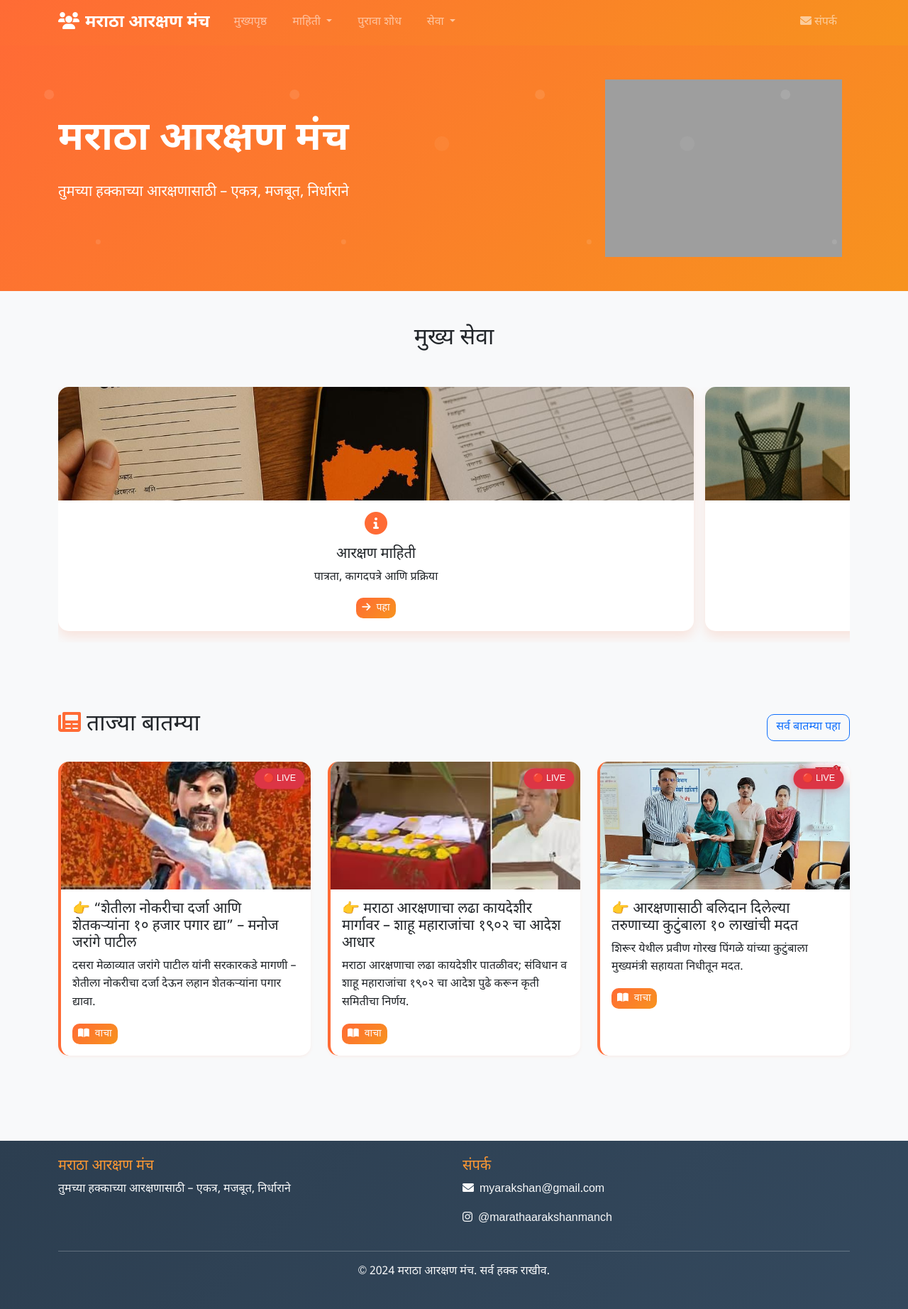
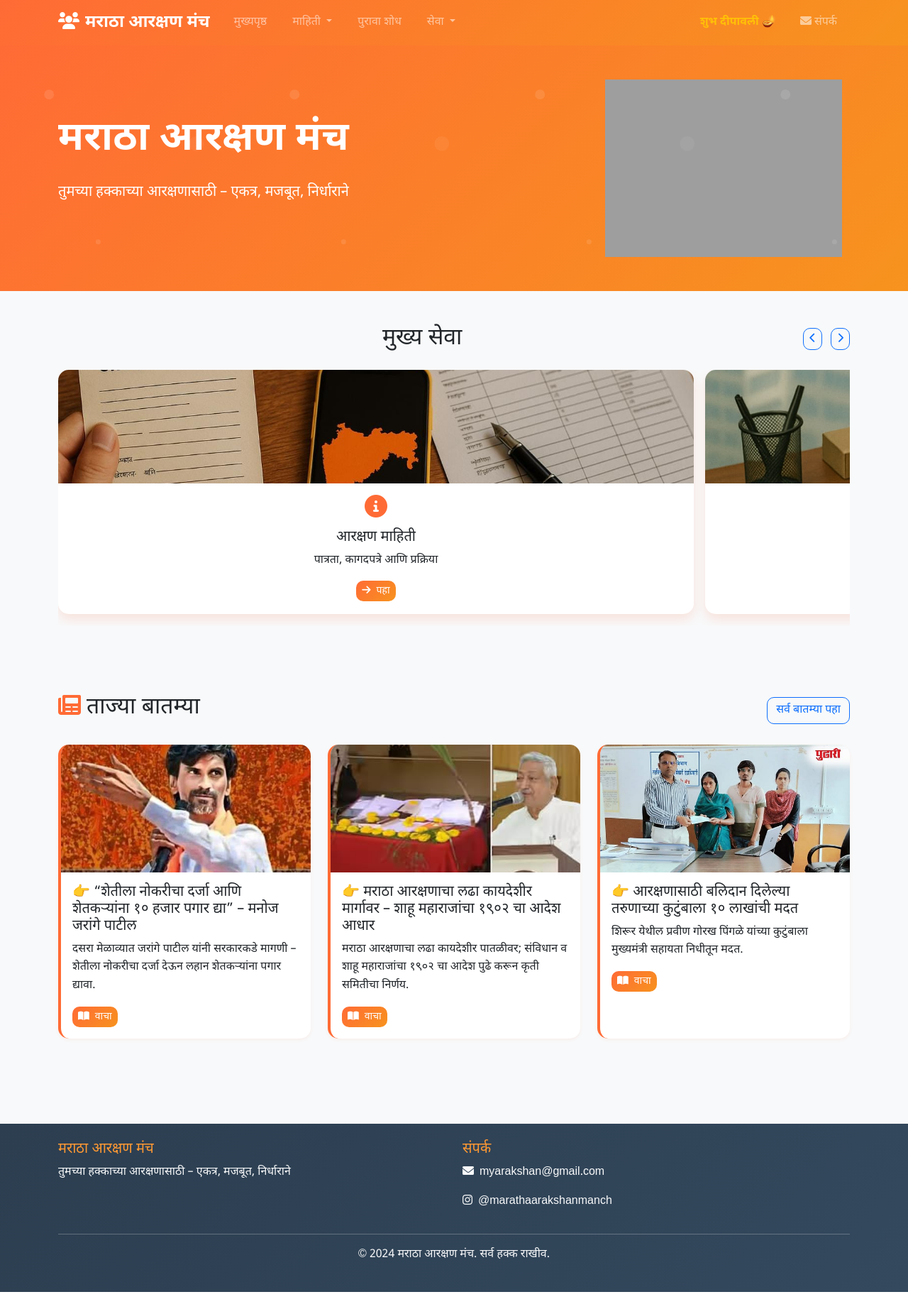
Before and after one commit to shetkarneeraj/myaarakshan, a Django app: page / in a window 1280 px wide. Shown: the whole page at 71% size. After the commit the page ends 1820 px from the top, so only its background shows below. Run offline with Django 4.2, Linux system fonts and the light colour scheme; grey boxes are pictures that could not be loaded.

Commit message:
Update website with Diwali greeting, scroll indicators, and remove WhatsApp card and live badges
- Add शुभ दीपावली 🪔 greeting to navigation bar
- Add scroll indicators for मुख्य सेवा section on homepage
- Remove WhatsApp group channel card from contact page
- Remove LIVE badges from news cards
- Update Vercel configuration for deployment
- Add build script and update requirements.txt

```diff
--- a/MarathaAarakshan-ec03336/requirements.txt
+++ b/MarathaAarakshan-ec03336/requirements.txt
@@ -3,3 +3,5 @@ gunicorn==21.2.0
 django-cors-headers==4.3.1
 whitenoise==6.6.0
 dj-database-url==2.1.0
+psycopg2-binary==2.9.7
+Pillow==10.0.1
--- a/MarathaAarakshan-ec03336/templates/base.html
+++ b/MarathaAarakshan-ec03336/templates/base.html
@@ -61,6 +61,13 @@
                         </ul>
                     </li>
                 </ul>
+
+                <!-- Diwali Greeting -->
+                <div class="navbar-nav me-3">
+                    <span class="navbar-text text-warning fw-bold">
+                        शुभ दीपावली 🪔
+                    </span>
+                </div>
 
                 <!-- User Menu or Login -->
                 <div class="navbar-nav">
--- a/MarathaAarakshan-ec03336/templates/index.html
+++ b/MarathaAarakshan-ec03336/templates/index.html
@@ -24,9 +24,23 @@
 
 <!-- Main Features Cards - Horizontal Scroll -->
 <div class="container py-5">
-    <h2 class="text-center mb-5">मुख्य सेवा</h2>
-    <div class="feature-cards-container">
-        <div class="feature-cards d-flex gap-3 pb-3" style="overflow-x: auto; scroll-behavior: smooth;">
+    <div class="row align-items-center mb-4">
+        <div class="col">
+            <h2 class="text-center mb-0">मुख्य सेवा</h2>
+        </div>
+        <div class="col-auto">
+            <div class="scroll-indicators">
+                <button class="btn btn-outline-primary btn-sm me-2" id="scrollLeft" onclick="scrollCards('left')">
+                    <i class="fas fa-chevron-left"></i>
+                </button>
+                <button class="btn btn-outline-primary btn-sm" id="scrollRight" onclick="scrollCards('right')">
+                    <i class="fas fa-chevron-right"></i>
+                </button>
+            </div>
+        </div>
+    </div>
+    <div class="feature-cards-container position-relative">
+        <div class="feature-cards d-flex gap-3 pb-3" id="featureCards" style="overflow-x: auto; scroll-behavior: smooth;">
 
             <!-- Reservation Information Card -->
             <div class="feature-card flex-shrink-0" style="min-width: 70vw;">
@@ -156,9 +170,6 @@
         <!-- First News Card - Manoj Jarange Patil Demand -->
         <div class="col-lg-4 col-md-6 mb-4">
             <div class="card h-100 shadow-sm news-card position-relative" data-news-id="1">
-                <div class="live-badge">
-                    <span class="badge bg-danger">🔴 LIVE</span>
-                </div>
                 <img src="{% static 'images/news_headline.jpeg' %}"
                      class="card-img-top" alt="Manoj Jarange Patil Demand" style="height: 180px; object-fit: cover;">
                 <div class="card-body">
@@ -175,9 +186,6 @@
         <!-- Second News Card - Shahu Maharaj Order Legal Battle -->
         <div class="col-lg-4 col-md-6 mb-4">
             <div class="card h-100 shadow-sm news-card position-relative" data-news-id="2">
-                <div class="live-badge">
-                    <span class="badge bg-danger">🔴 LIVE</span>
-                </div>
                 <img src="{% static '12.jpg' %}"
                      class="card-img-top" alt="Shahu Maharaj Order Legal Battle" style="height: 180px; object-fit: cover;">
                 <div class="card-body">
@@ -194,9 +202,6 @@
         <!-- Third News Card - Pravin Pingale Family Help -->
         <div class="col-lg-4 col-md-6 mb-4">
             <div class="card h-100 shadow-sm news-card position-relative" data-news-id="3">
-                <div class="live-badge">
-                    <span class="badge bg-danger">🔴 LIVE</span>
-                </div>
                 <img src="{% static '11.jpg' %}"
                      class="card-img-top" alt="Pravin Pingale Family Help" style="height: 180px; object-fit: cover;">
                 <div class="card-body">
@@ -235,6 +240,18 @@
 
 
 <script>
+// Scroll functionality for feature cards
+function scrollCards(direction) {
+    const container = document.getElementById('featureCards');
+    const scrollAmount = 300; // Adjust scroll amount as needed
+
+    if (direction === 'left') {
+        container.scrollBy({ left: -scrollAmount, behavior: 'smooth' });
+    } else {
+        container.scrollBy({ left: scrollAmount, behavior: 'smooth' });
+    }
+}
+
 // News modal functionality
 document.addEventListener('DOMContentLoaded', function() {
     const newsData = {
@@ -242,8 +259,7 @@ document.addEventListener('DOMContentLoaded', function() {
             title: '👉 “शेतीला नोकरीचा दर्जा आणि शेतकऱ्यांना १० हजार पगार द्या” – मनोज जरांगे पाटील',
             content: `
                 <div class="mb-3">
-                    <span class="badge bg-danger">🔴 LIVE</span>
-                    <small class="text-muted ms-2">आज, ११:३० AM</small>
+                    <small class="text-muted">आज, ११:३० AM</small>
                 </div>
                 <ul>
                     <li>🌾 १० एकरपेक्षा कमी जमीन असलेल्या शेतकऱ्यांना दरमहा ₹१०,००० पगार द्यावा.</li>
@@ -257,8 +273,7 @@ document.addEventListener('DOMContentLoaded', function() {
             title: '👉 मराठा आरक्षणाचा लढा कायदेशीर मार्गावर – शाहू महाराजांचा १९०२ चा आदेश आधार',
             content: `
                 <div class="mb-3">
-                    <span class="badge bg-danger">🔴 LIVE</span>
-                    <small class="text-muted ms-2">२ तास आधी</small>
+                    <small class="text-muted">२ तास आधी</small>
                 </div>
                 <ul>
                     <li>⚖️ शासनाशी झालेल्या चर्चेत ठोस निर्णय न झाल्याने कायदेशीर मार्ग स्वीकारला.</li>
@@ -272,8 +287,7 @@ document.addEventListener('DOMContentLoaded', function() {
             title: '👉 आरक्षणासाठी बलिदान दिलेल्या तरुणाच्या कुटुंबाला १० लाखांची मदत',
             content: `
                 <div class="mb-3">
-                    <span class="badge bg-danger">🔴 LIVE</span>
-                    <small class="text-muted ms-2">५ तास आधी</small>
+                    <small class="text-muted">५ तास आधी</small>
                 </div>
                 <ul>
                     <li>🕯️ आरक्षणाच्या मागणीसाठी प्रवीण पिंगळे (वय १९) यांनी आत्मबलिदान दिले होते.</li>
```
Also changed, not shown: MarathaAarakshan-ec03336/api/index.py (+16 -0 lines), MarathaAarakshan-ec03336/templates/contact.html (+0 -13 lines), MarathaAarakshan-ec03336/vercel.json, 1 other file.
